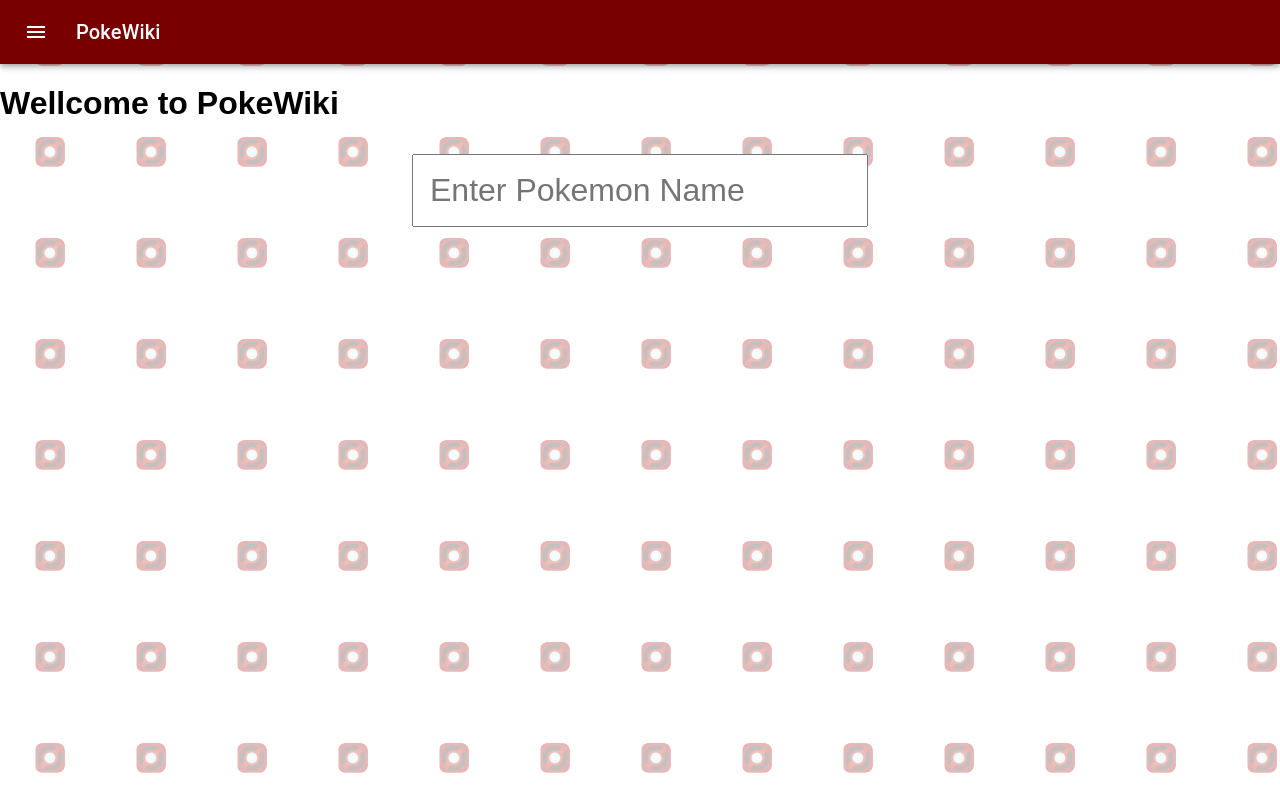
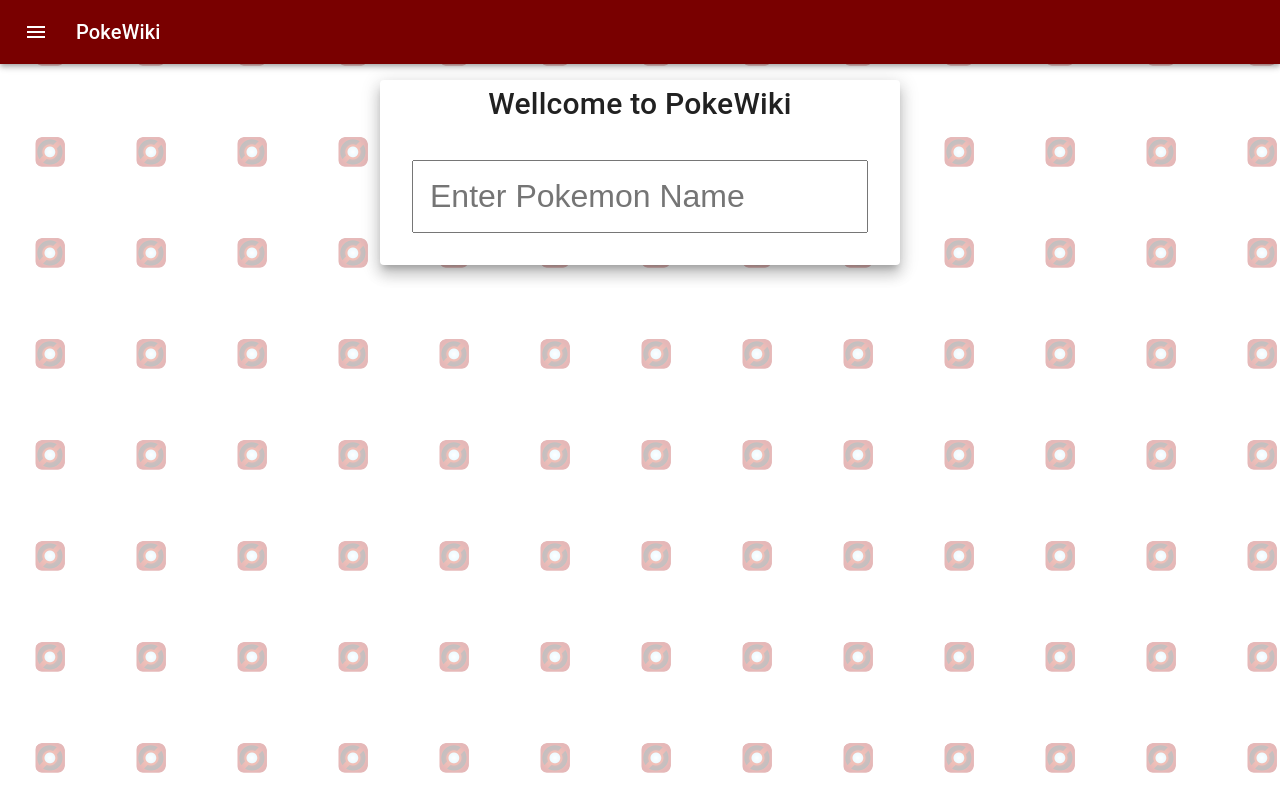
Before and after one commit to ShamsulArifin/pokewiki, a React (Create React App) app: page / in a window 1280 px wide. Built offline with nearby package versions, Linux system fonts and the light colour scheme.

Commit message:
installed router dom, index changes

```diff
--- a/package.json
+++ b/package.json
@@ -13,6 +13,7 @@
     "axios": "^1.2.0",
     "react": "^18.2.0",
     "react-dom": "^18.2.0",
+    "react-router-dom": "^6.4.3",
     "react-scripts": "5.0.1",
     "web-vitals": "^2.1.4"
   },
--- a/public/index.html
+++ b/public/index.html
@@ -26,7 +26,7 @@
     -->
     <title>PokeWiki</title>
   </head>
-  <body>
+  <body style="margin: 0; height: 100%">
     <noscript>You need to enable JavaScript to run this app.</noscript>
     <div id="root"></div>
     <!--
--- a/src/App.css
+++ b/src/App.css
@@ -12,5 +12,5 @@
   font-size: 2rem;
   padding: 1rem;
   display: block;
-  margin: 2rem auto;
+  margin: 2rem;
 }
--- a/src/App.js
+++ b/src/App.js
@@ -15,9 +15,9 @@
 import Box from '@mui/material/Box';
 import Toolbar from '@mui/material/Toolbar';
 import Typography from '@mui/material/Typography';
-import Button from '@mui/material/Button';
 import IconButton from '@mui/material/IconButton';
 import MenuIcon from '@mui/icons-material/Menu';
+import { Grid } from '@mui/material';
 
 export default function App() {
   const [pokemon, setPokemon] = useState('pikachu');
@@ -43,7 +43,7 @@
     setPokemon(e.target.value.toLowerCase());
   };
 
-  const handdleSubmit = (e) => {
+  const handleSubmit = (e) => {
     e.preventDefault();
     getPokemon();
   };
@@ -68,8 +68,14 @@
           </Toolbar>
         </AppBar>
       </Box>
-      <h1>Wellcome to PokeWiki</h1>
-      <form onSubmit={handdleSubmit}>
+      <Grid container justifyContent="center" padding={2}>
+        <Card padding={20} elevation={10}>
+          <Grid container justifyContent="center">
+            <Typography variant="h6" fontSize="30px">
+              Wellcome to PokeWiki
+            </Typography>
+          </Grid>
+          <form onSubmit={handleSubmit}>
             <label>
               <input
                 type="text"
@@ -78,6 +84,8 @@
               />
             </label>
           </form>
+        </Card>
+      </Grid>
       {pokemonData.map((data) => {
         return (
           <div className="container">
```
Also changed, not shown: 2 other files (tests, documents, lock files or other folders). Lines whose indentation alone changed are shown as unchanged.
